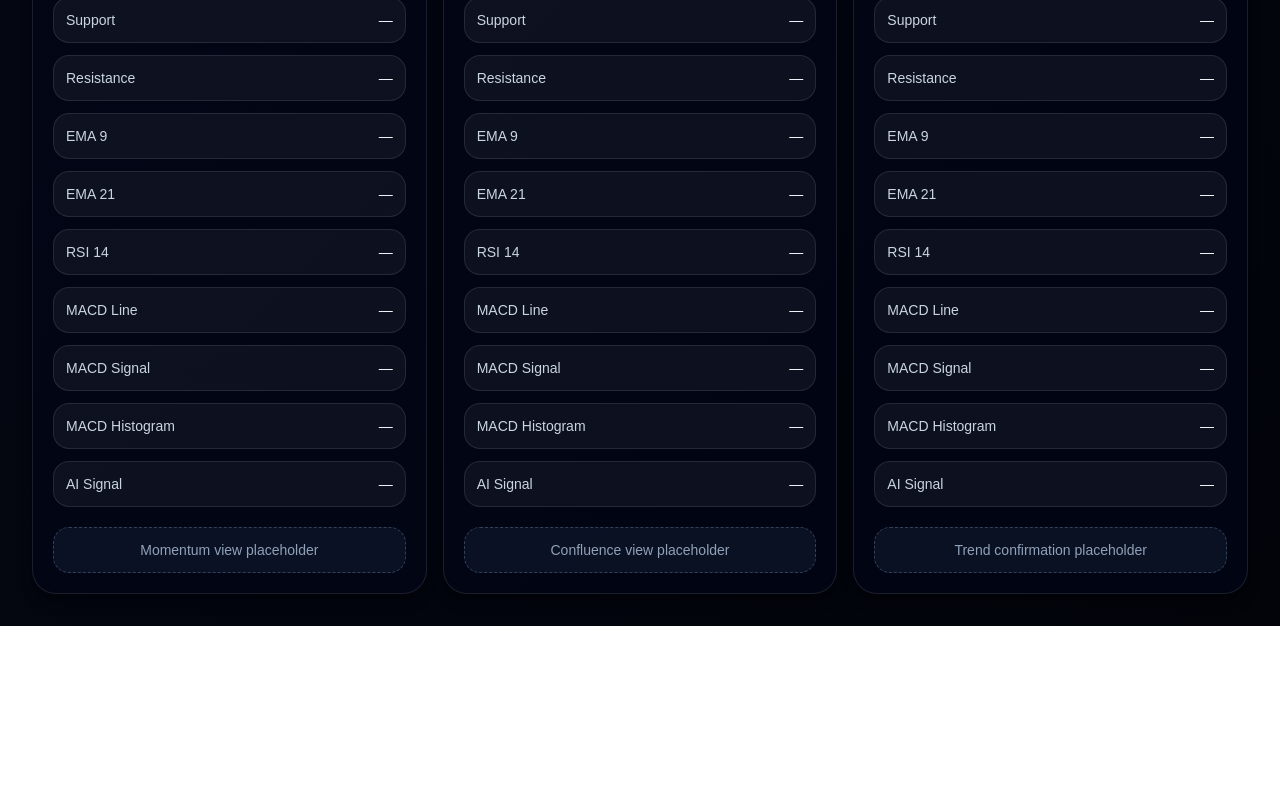
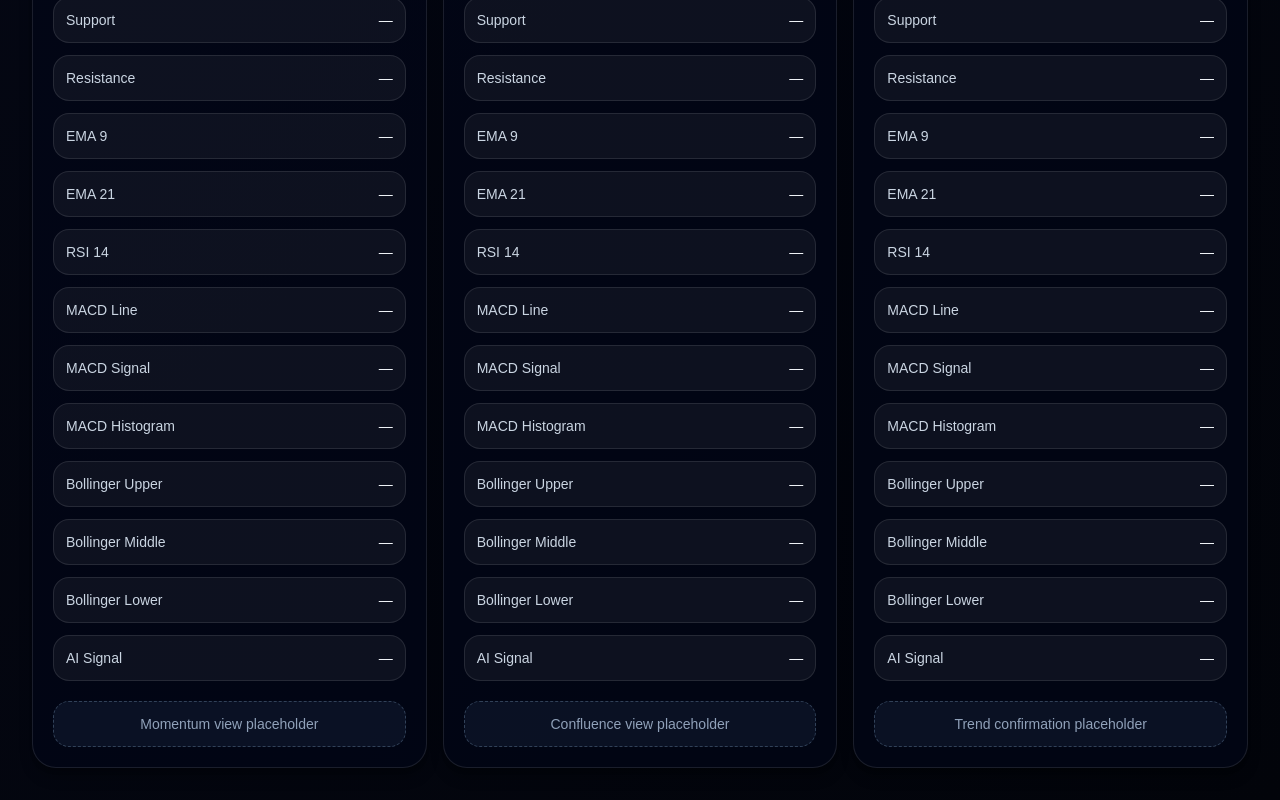
Before and after one commit to iSawari87/ai-stock-analyzer, a Next.js app: page / in a window 1280 px wide. Shown: the part 896-1696 px from the top of the page. Before the commit the page ends 1522 px from the top, so only its background shows below. Built offline with nearby package versions, Linux system fonts and the light colour scheme; no server answers.

Commit message:
Add Bollinger Bands to NVDA analyzer

```diff
--- a/app/api/market-data/route.ts
+++ b/app/api/market-data/route.ts
@@ -26,6 +26,9 @@ function buildPlaceholderResponse(status: string, message: string) {
         macdLine: null,
         macdSignal: null,
         macdHistogram: null,
+        bollingerUpper: null,
+        bollingerMiddle: null,
+        bollingerLower: null,
         aiSignal: null,
       }]),
     ),
@@ -125,6 +128,26 @@ function calculateMACD(values: number[]) {
   };
 }
 
+function calculateBollingerBands(values: number[]) {
+  if (values.length < 20) {
+    return null;
+  }
+
+  const period = 20;
+  const slice = values.slice(-period);
+  const middleBand = slice.reduce((sum, value) => sum + value, 0) / period;
+  const variance = slice.reduce((sum, value) => sum + ((value - middleBand) ** 2), 0) / period;
+  const standardDeviation = Math.sqrt(variance);
+  const upperBand = middleBand + (standardDeviation * 2);
+  const lowerBand = middleBand - (standardDeviation * 2);
+
+  return {
+    bollingerUpper: upperBand,
+    bollingerMiddle: middleBand,
+    bollingerLower: lowerBand,
+  };
+}
+
 function calculateAISignal(trend: string | null, ema9: number | null, ema21: number | null, rsi: number | null) {
   const trendIsBullish = trend === "Bullish";
   const trendIsBearish = trend === "Bearish";
@@ -189,6 +212,7 @@ async function fetchTimeframeData(timeframe: TimeframeKey) {
   const ema21 = calculateEMA(closes, 21);
   const rsi = calculateRSI(closes, 14);
   const macd = calculateMACD(closes);
+  const bollinger = calculateBollingerBands(closes);
   const aiSignal = calculateAISignal(close >= open ? "Bullish" : "Bearish", ema9, ema21, rsi);
 
   return {
@@ -204,6 +228,9 @@ async function fetchTimeframeData(timeframe: TimeframeKey) {
       macdLine: Number.isFinite(macd?.macdLine ?? NaN) ? macd?.macdLine : null,
       macdSignal: Number.isFinite(macd?.macdSignal ?? NaN) ? macd?.macdSignal : null,
       macdHistogram: Number.isFinite(macd?.macdHistogram ?? NaN) ? macd?.macdHistogram : null,
+      bollingerUpper: Number.isFinite(bollinger?.bollingerUpper ?? NaN) ? bollinger?.bollingerUpper : null,
+      bollingerMiddle: Number.isFinite(bollinger?.bollingerMiddle ?? NaN) ? bollinger?.bollingerMiddle : null,
+      bollingerLower: Number.isFinite(bollinger?.bollingerLower ?? NaN) ? bollinger?.bollingerLower : null,
       aiSignal,
     },
     status: "ok",
--- a/app/page.tsx
+++ b/app/page.tsx
@@ -19,6 +19,9 @@ type MarketFrameData = {
   macdLine?: number | null;
   macdSignal?: number | null;
   macdHistogram?: number | null;
+  bollingerUpper?: number | null;
+  bollingerMiddle?: number | null;
+  bollingerLower?: number | null;
   aiSignal?: string | null;
 };
 
@@ -184,6 +187,24 @@ export default function Home() {
                   </span>
                 </div>
                 <div className="flex items-center justify-between rounded-2xl border border-white/10 bg-white/5 px-3 py-3">
+                  <span className="text-sm text-slate-300">Bollinger Upper</span>
+                  <span className="text-sm font-medium text-slate-100">
+                    {formatMetricValue(marketData[timeframe.label]?.bollingerUpper)}
+                  </span>
+                </div>
+                <div className="flex items-center justify-between rounded-2xl border border-white/10 bg-white/5 px-3 py-3">
+                  <span className="text-sm text-slate-300">Bollinger Middle</span>
+                  <span className="text-sm font-medium text-slate-100">
+                    {formatMetricValue(marketData[timeframe.label]?.bollingerMiddle)}
+                  </span>
+                </div>
+                <div className="flex items-center justify-between rounded-2xl border border-white/10 bg-white/5 px-3 py-3">
+                  <span className="text-sm text-slate-300">Bollinger Lower</span>
+                  <span className="text-sm font-medium text-slate-100">
+                    {formatMetricValue(marketData[timeframe.label]?.bollingerLower)}
+                  </span>
+                </div>
+                <div className="flex items-center justify-between rounded-2xl border border-white/10 bg-white/5 px-3 py-3">
                   <span className="text-sm text-slate-300">AI Signal</span>
                   <span className="text-sm font-medium text-slate-100">
                     {marketData[timeframe.label]?.aiSignal ?? "—"}
```
